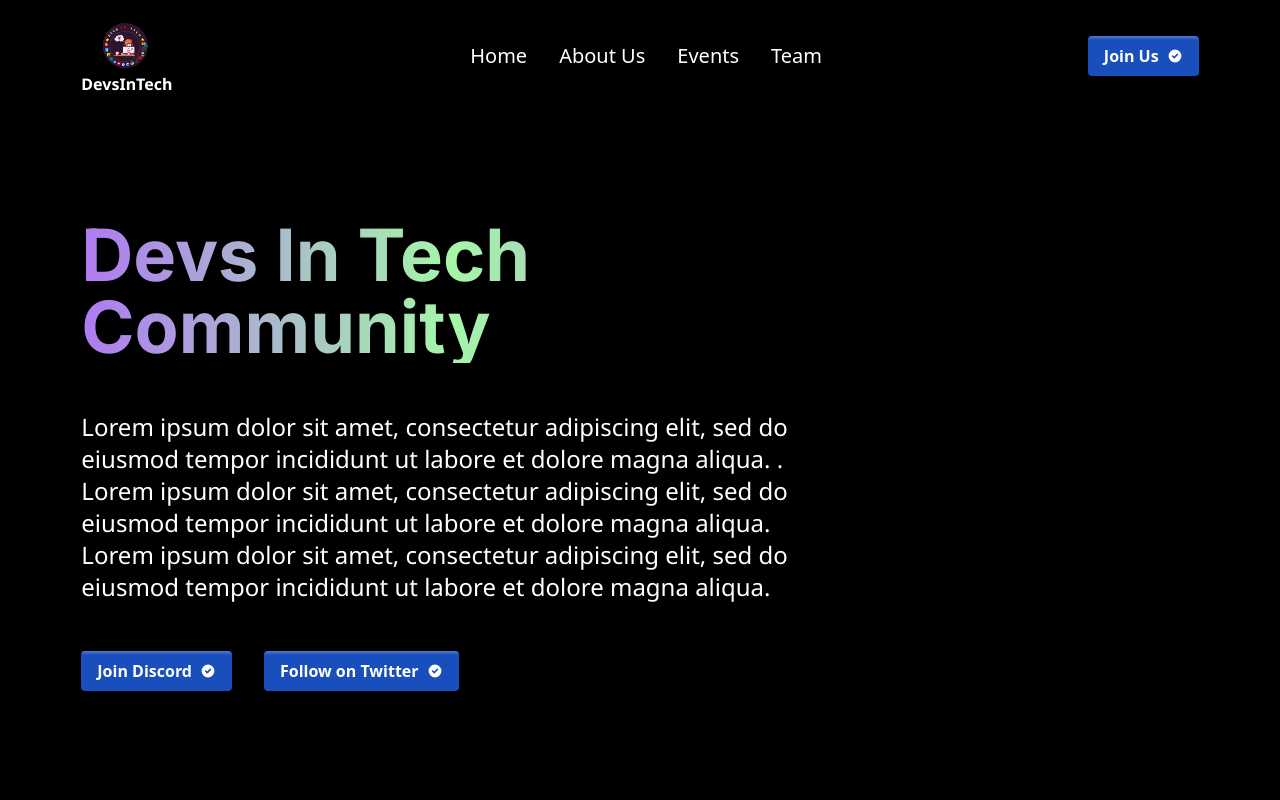
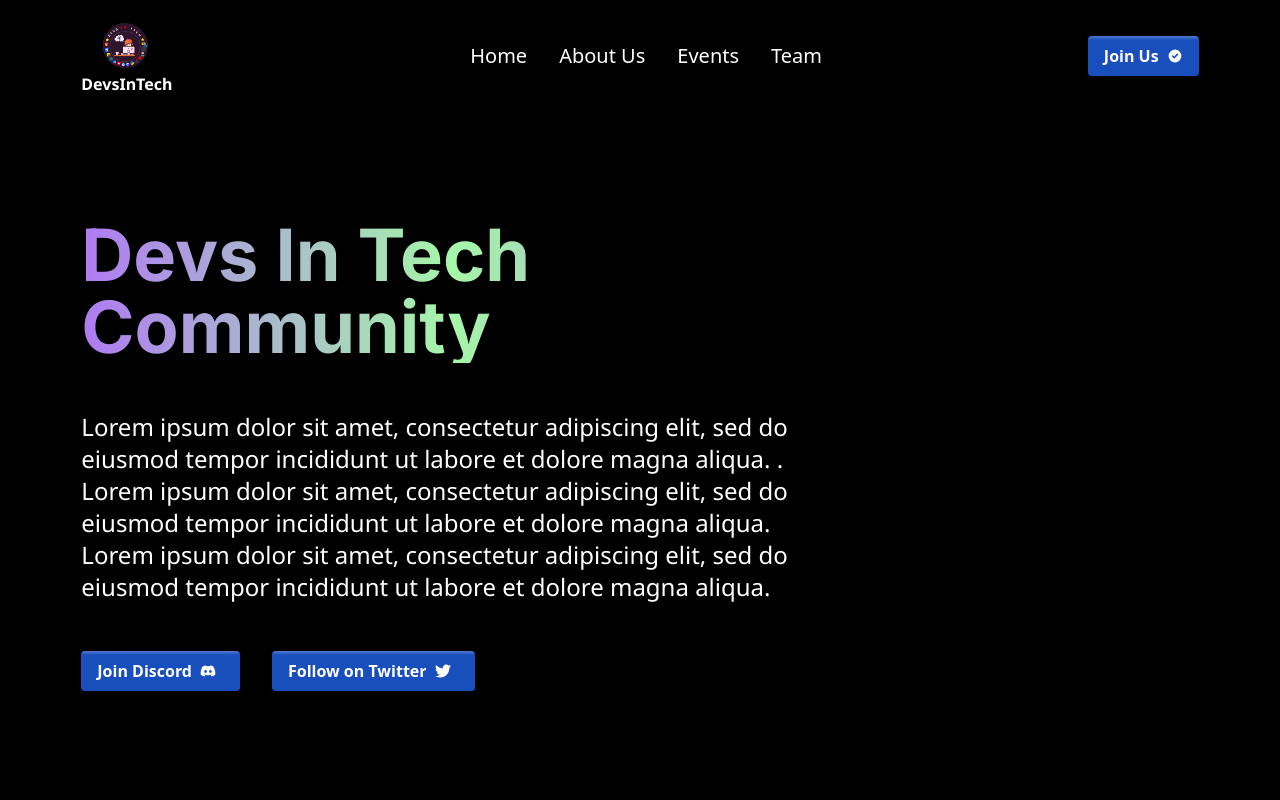
Before and after one commit to devs-in-tech/DevsInTech, a Next.js app: page / in a window 1280 px wide. Shown: the top 800 px of the page. Built offline with nearby package versions, Linux system fonts and the light colour scheme.

Commit message:
Added icons to the button component

```diff
--- a/src/components/button/index.js
+++ b/src/components/button/index.js
@@ -1,14 +1,17 @@
 import Link from "next/link";
+import { FaDiscord, FaTwitter } from "react-icons/fa";
 import { HiCheckCircle } from "react-icons/hi";
 
 const Button = (props) => {
   return (
     <Link target="_blank" href={props.url}>
-      <button className="bg-[#194fbc] gap-2 flex items-center hover:bg-[#143f96] text-white font-bold py-2 px-4 rounded relative">
+      <buttons className="bg-[#194fbc] gap-2 flex items-center hover:bg-[#143f96] text-white font-bold py-2 px-4 rounded relative">
         <span className="absolute top-0 left-0 right-0 h-1 rounded-t-md bg-gradient-to-b from-white to-[#194fbc] opacity-25"></span>
         <span className="whitespace-nowrap ">{props.name}</span>
-        <HiCheckCircle />
-      </button>
+        {props.name === "Join Discord" && <FaDiscord className="mr-2" />}
+        {props.name === "Follow on Twitter" && <FaTwitter className="mr-2" />}
+        {props.name === "Join Us" && <HiCheckCircle />}
+      </buttons>
     </Link>
   );
 };
```
